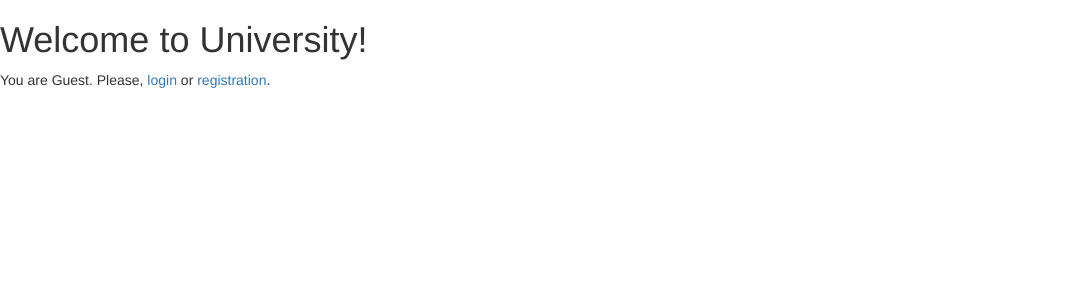
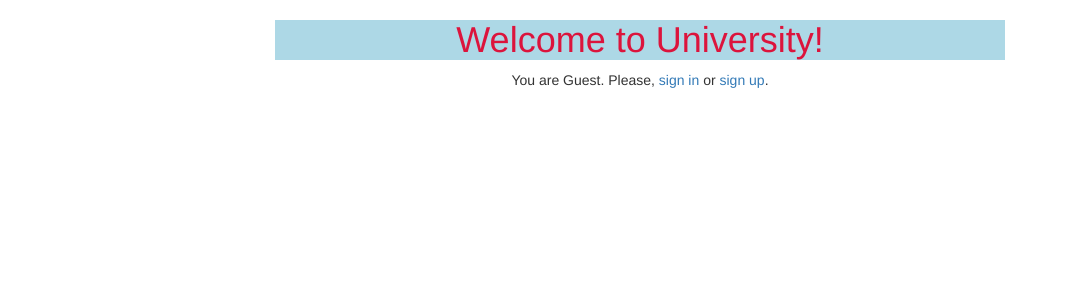
Before and after one commit to DiankaDS/university, a Django app: page / in a window 1280 px wide. Shown: the top 300 px of the page, without its empty margins (0-1068 px from the left). Run offline with Django 3.2, Linux system fonts and the light colour scheme; some libraries are stand-ins or nearby versions.

Commit message:
Add core.css and update home_page.html

```diff
--- /dev/null
+++ b/static/core.css
@@ -0,0 +1,9 @@
+.label-mine{
+    color: crimson;
+    text-align: center;
+    background: lightblue;
+}
+
+.home-text-mine{
+    text-align: center;
+}
--- a/templates/home_page.html
+++ b/templates/home_page.html
@@ -5,13 +5,24 @@
     <meta charset="UTF-8">
     <title>Home page</title>
     <link rel="stylesheet" href={% static "bootstrap/bootstrap.min.css" %}>
+    <link rel="stylesheet" href={% static "core.css" %}>
 </head>
 <body>
-    <h1>Welcome to University!</h1>
-    {% if request.user.username %}
-        <p>You are {{ request.user.username }} <a href="{% url 'logout' %}"><button>Logout</button></a></p>
-    {% else %}
-        <p>You are Guest. Please, <a href="{% url 'login' %}">login</a> or <a href="{% url 'reg' %}">registration</a>.</p>
-    {% endif %}
+    <div class="container">
+        <div class="col-md-2"></div>
+            <div class="col-md-8">
+                <div class="label-mine">
+                    <h1>Welcome to University!</h1>
+                </div>
+            <div class="home-text-mine">
+                {% if request.user.username %}
+                    <p>You are {{ request.user.username }} <a href="{% url 'logout' %}"><button>Logout</button></a></p>
+                {% else %}
+                    <p>You are Guest. Please, <a href="{% url 'login' %}">sign in</a> or <a href="{% url 'reg' %}">sign up</a>.</p>
+                {% endif %}
+            </div>
+            </div>
+        <div class="col-md-2"></div>
+    </div>
 </body>
 </html>
```
